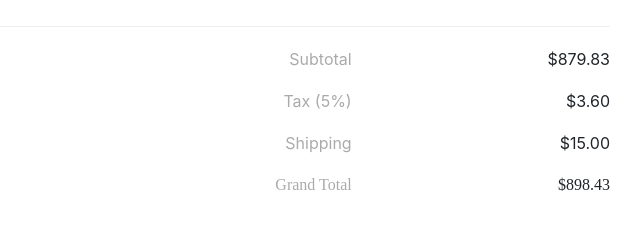
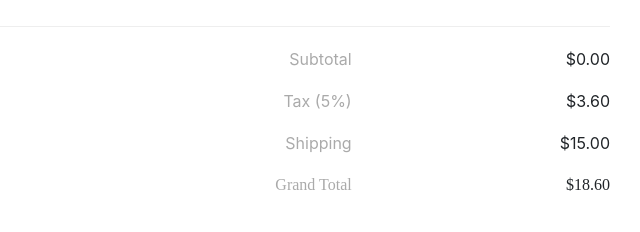
Before and after one commit to moragraa/Final-Test, a website: page cart.html in a window 1280 px wide. Shown: the part 770-1002 px from the top of the page, 640-1280 px from the left. Drawn offline with nearby package versions, Linux system fonts and the light colour scheme.

Commit message:
Add files via upload

```diff
--- a/cart.html
+++ b/cart.html
@@ -172,7 +172,7 @@
   <div class="totals">
     <div class="totals-item">
       <label>Subtotal</label>
-      <div class="totals-value" id="cart-subtotal">879.83</div>
+      <div class="totals-value" id="cart-subtotal">0.00</div>
     </div>
     <div class="totals-item">
       <label>Tax (5%)</label>
@@ -184,7 +184,7 @@
     </div>
     <div class="totals-item totals-item-total">
       <label>Grand Total</label>
-      <div class="totals-value" id="cart-total">898.43</div>
+      <div class="totals-value" id="cart-total">18.60</div>
     </div>
   </div>
 
```
